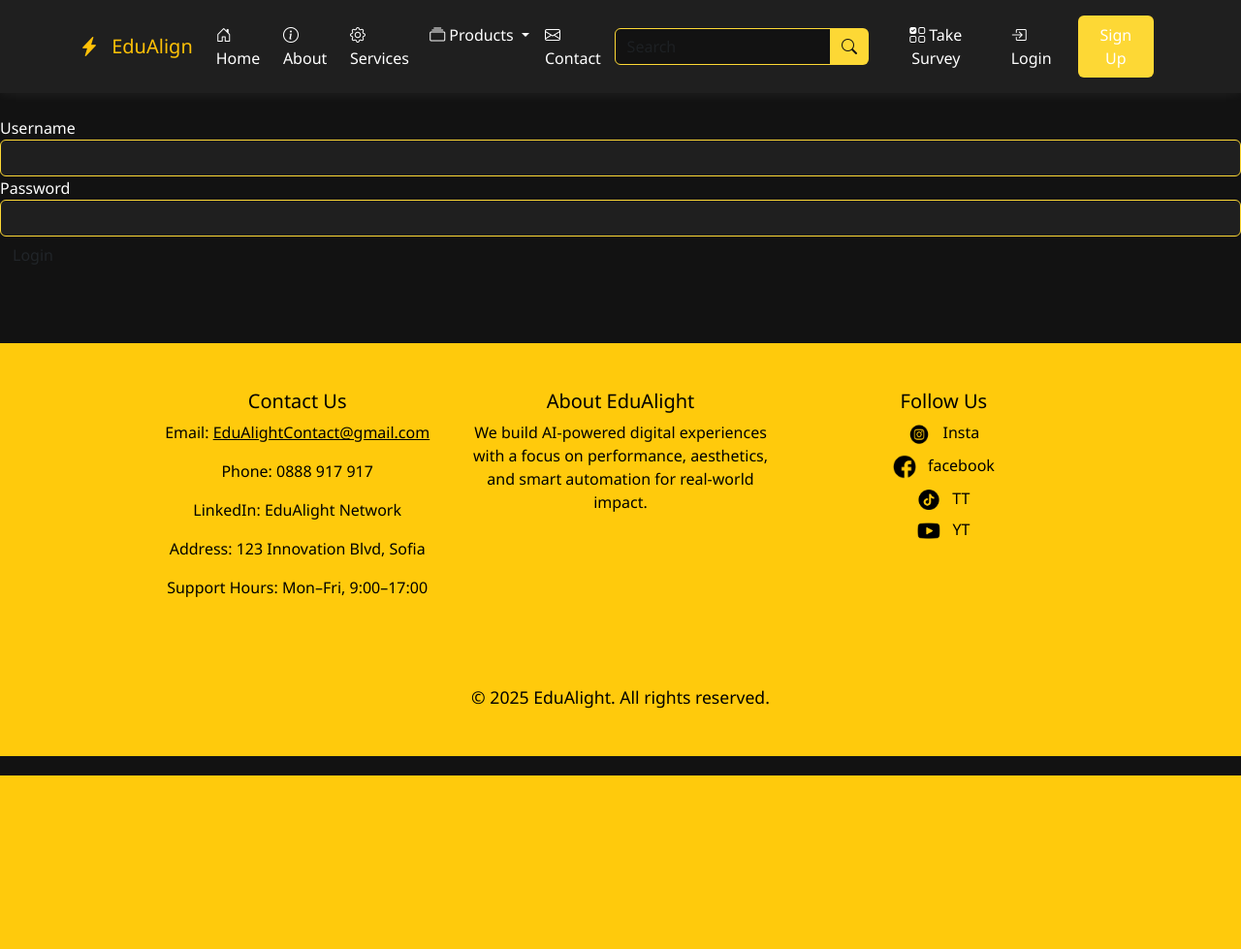
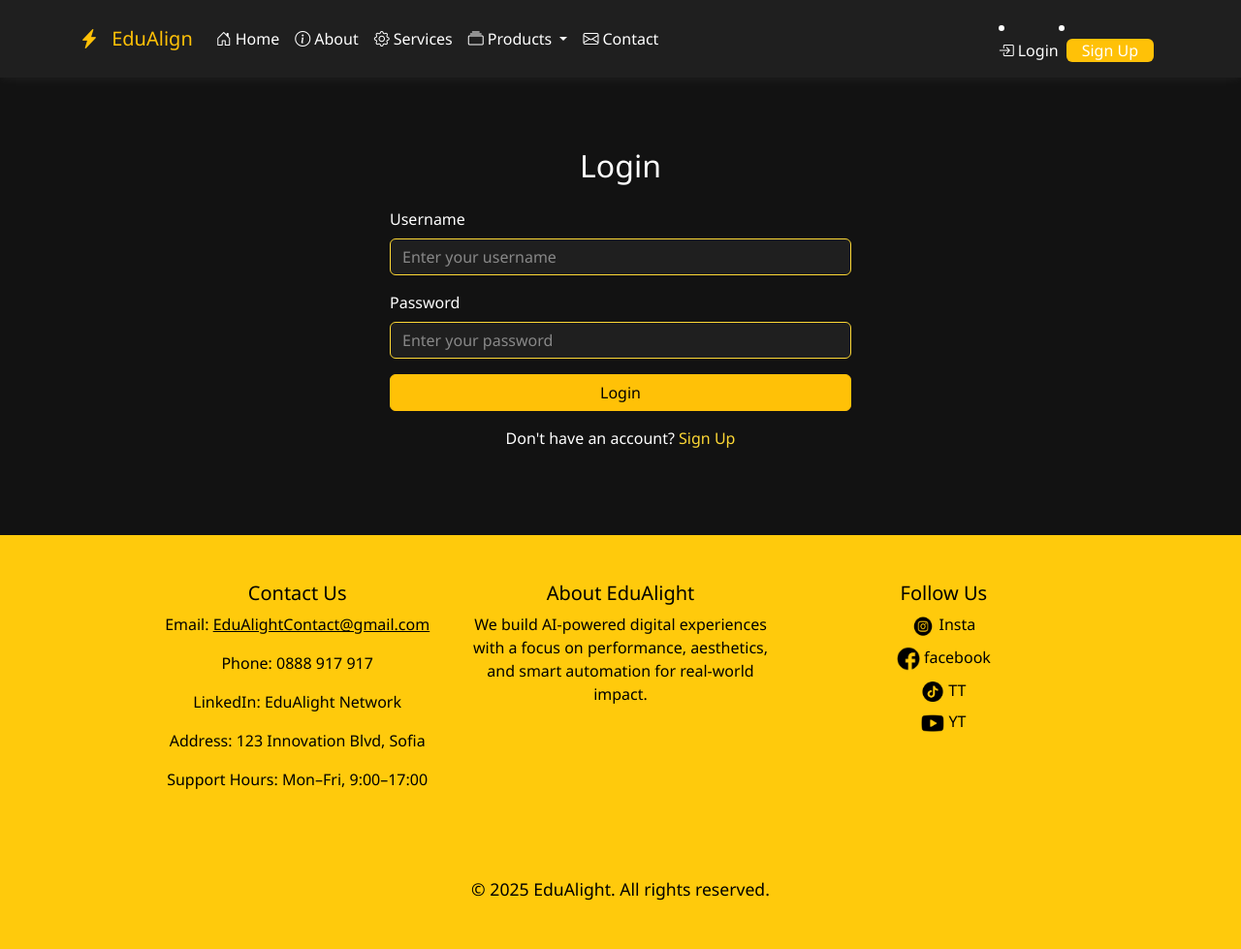
Before and after one commit to codingburgas/2425-11-g-pp-student-practices-assignment-team8, a Flask app: page /login in a window 1280 px wide. Shown: the whole page at 97% size. Before the commit the page ends 800 px from the top, so only its background shows below. Run offline with Flask 3, Linux system fonts and the light colour scheme; some libraries are stand-ins or nearby versions.

Commit message:
Update login.html and signup.html, fix footer settings and change colors in dashboard, login and signup page.

```diff
--- a/src/auth/templates/login.html
+++ b/src/auth/templates/login.html
@@ -1,5 +1,42 @@
 {% extends 'base.html' %}
-{% import "bootstrap/wtf.html" as wtf%}
+{% import "bootstrap/wtf.html" as wtf %}
 {% block content %}
-    {{wtf.quick_form(form)}}
+<head>
+    <style>
+        .btn-primary {
+            background-color: #ffc107; /* Bootstrap warning yellow */
+            border-color: #ffc107;
+            color: black;
+        }
+
+        .btn-primary:hover {
+            background-color: black !important;
+            border-color: black !important;
+            color: white;
+        }
+    </style>
+</head>
+<div class="container mt-5" style="max-width: 500px;">
+    <h2 class="text-center mb-4">Login</h2>
+    <form method="POST" action="">
+        {{ form.hidden_tag() }}
+
+        <div class="form-group mb-3">
+            {{ form.username.label(class="form-label") }}
+            {{ form.username(class="form-control", placeholder="Enter your username") }}
+        </div>
+
+        <div class="form-group mb-3">
+            {{ form.password.label(class="form-label") }}
+            {{ form.password(class="form-control", placeholder="Enter your password") }}
+        </div>
+
+
+
+        <button type="submit" class="btn btn-primary w-100">Login</button>
+    </form>
+    <p class="text-center mt-3">Don't have an account?
+        <a href="{{ url_for('auth.register') }}">Sign Up</a>
+    </p>
+</div>
 {% endblock %}
--- a/src/templates/base.html
+++ b/src/templates/base.html
@@ -120,6 +120,25 @@
             color: var(--background);
             border-color: var(--primary);
         }
+        .form-control {
+            background-color: var(--surface); /* dark background */
+            border: 1px solid var(--primary); /* yellow border */
+            color: var(--primary); /* yellow text */
+        }
+
+        /* Ensure focus doesn't change appearance */
+        .form-control:focus {
+            background-color: var(--surface);  /* keep background dark */
+            color: var(--primary);             /* keep text yellow */
+            border-color: var(--primary);      /* keep border yellow */
+            box-shadow: none;                  /* remove blue shadow */
+        }
+
+        /* Optional: Style placeholder text if needed */
+        .form-control::placeholder {
+            color: var(--muted); /* lighter gray for placeholder */
+    }
+
 
     </style>
     {% block extra_css %}{% endblock %}
@@ -171,6 +190,8 @@
                     </li>
                 </ul>
 
+                </li>
+                    {% if g.current_user != None %}
                 <form class="d-flex navbar-search mx-auto">
                     <div class="input-group">
                         <input class="form-control" type="search" placeholder="Search" aria-label="Search">
@@ -185,9 +206,6 @@
                     <a class="nav-link btn btn-outline-primary text-warning px-3 mx-2" href="{{ url_for('main_bp.poll') }}">
                         <i class="bi bi-ui-checks-grid me-1"></i>Take Survey
                     </a>
-                </li>
-
-                    {% if g.current_user != None %}
                         <li class="nav-item dropdown">
                             <a class="nav-link dropdown-toggle" href="#" id="userDropdown" role="button" data-bs-toggle="dropdown">
                                 <i class="bi bi-person-circle me-1"></i>{{ g.current_user }}
@@ -253,19 +271,19 @@
         <h5>Follow Us</h5>
         <ul class="list-unstyled">
           <li class="mb-2">
-            <img src="static/images/instagram.png" alt="Instagram Icon" width="24" class="me-2">
+            <img src="{{ url_for('static', filename='images/instagram.png') }}" alt="Instagram Icon" width="24">
             <a href="#" style="color: #000; text-decoration: none;">Insta</a>
           </li>
           <li class="mb-2">
-            <img src="static/images/facebook.png" alt="Facebook Icon" width="24" class="me-2">
+            <img src="{{ url_for('static', filename='images/facebook.png') }}" alt="Facebook Icon" width="24">
             <a href="#" style="color: #000; text-decoration: none;">facebook</a>
           </li>
           <li class="mb-2">
-            <img src="static/images/tiktok.png" alt="TikTok Icon" width="24" class="me-2">
+            <img src="{{ url_for('static', filename='images/tiktok.png') }}" alt="TikTok Icon" width="24">
             <a href="#" style="color: #000; text-decoration: none;">TT</a>
           </li>
           <li class="mb-2">
-            <img src="static/images/youtube.png" alt="YouTube Icon" width="24" class="me-2">
+            <img src="{{ url_for('static', filename='images/youtube.png') }}" alt="YouTube Icon" width="24">
             <a href="#" style="color: #000; text-decoration: none;">YT</a>
           </li>
         </ul>
```
Also changed, not shown: src/auth/templates/register.html (+39 -2 lines), src/profile/templates/dashboard.html (+43 -5 lines).
